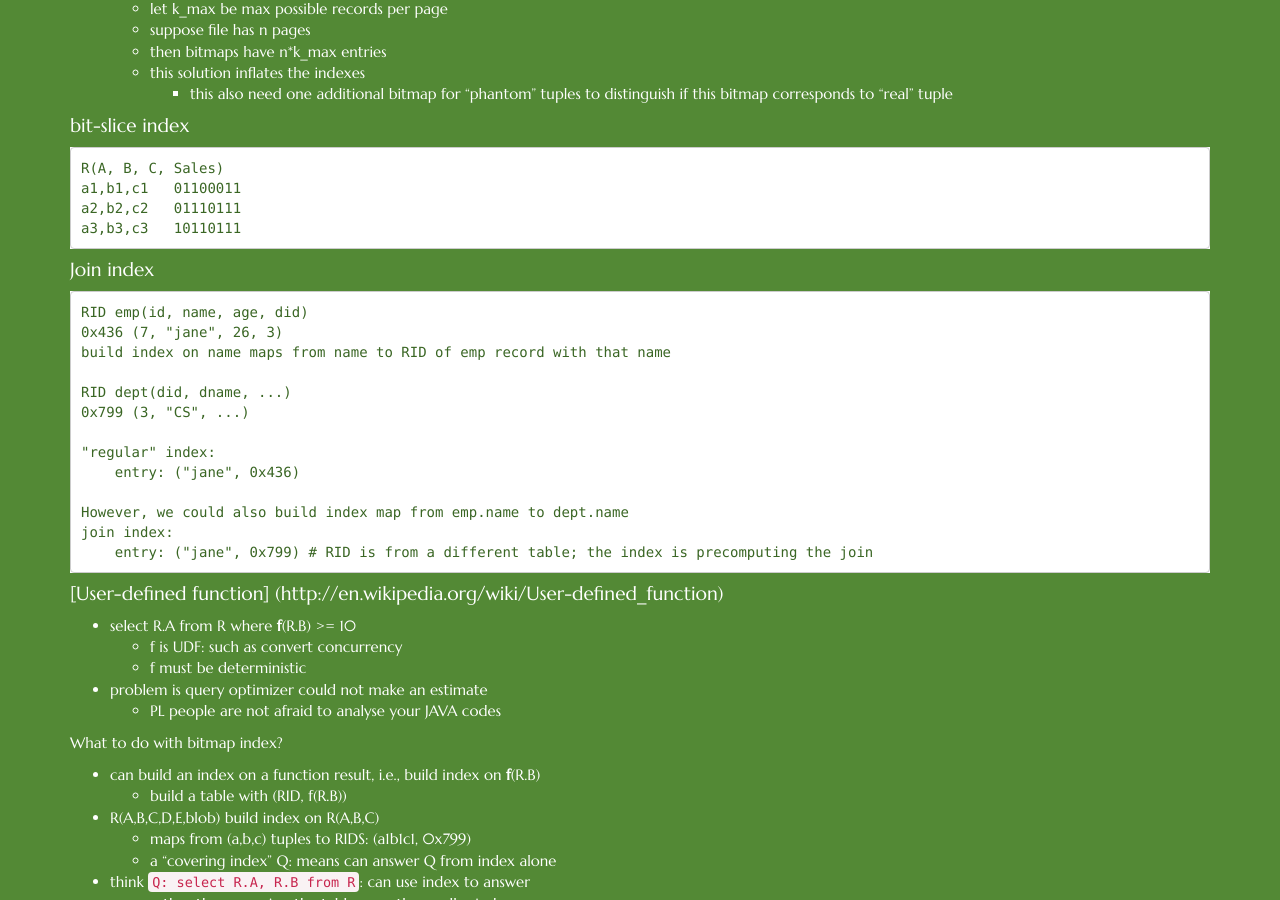
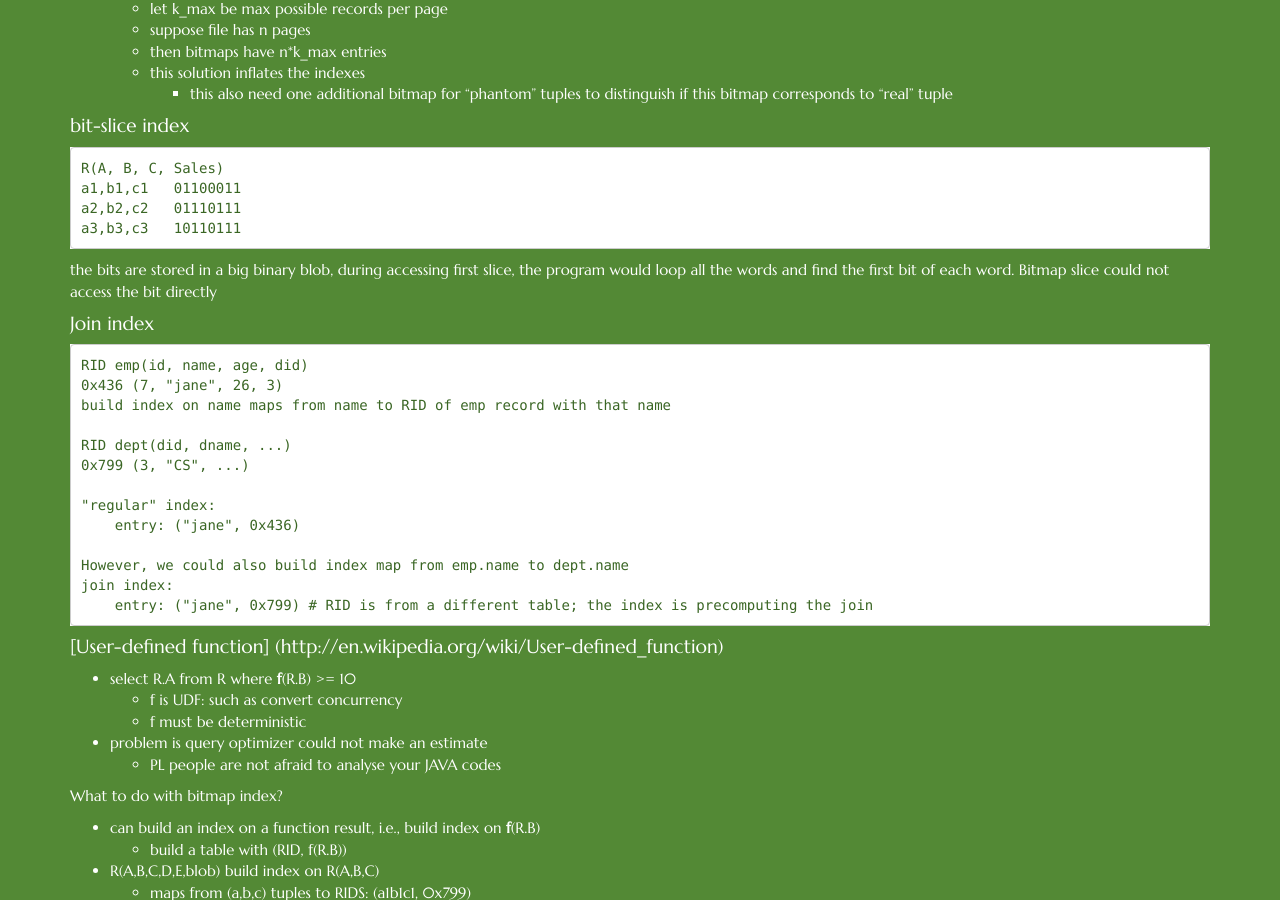
Before and after one commit to luozhaoyu/luozhaoyu.github.io, a Jekyll site: the page built from _posts/2015-04-07-DB-topics-query.md, in a window 1280 px wide and 900 px high, scrolled down 5555 px. Built offline with Jekyll 4.4.1, drawn with Linux system fonts in a browser that asks for light colours; nearby versions of some CDN libraries; Markdown is read by kramdown in place of the engine named in the settings.

Commit message:
complement

```diff
--- a/_posts/2015-04-07-DB-topics-query.md
+++ b/_posts/2015-04-07-DB-topics-query.md
@@ -285,6 +285,8 @@ each index use 1 bit to represent the index
     a2,b2,c2   01110111
     a3,b3,c3   10110111
 
+the bits are stored in a big binary blob, during accessing first slice, the program would loop all the words and find the first bit of each word. Bitmap slice could not access the bit directly
+
 #### Join index
 
     RID emp(id, name, age, did)
```
